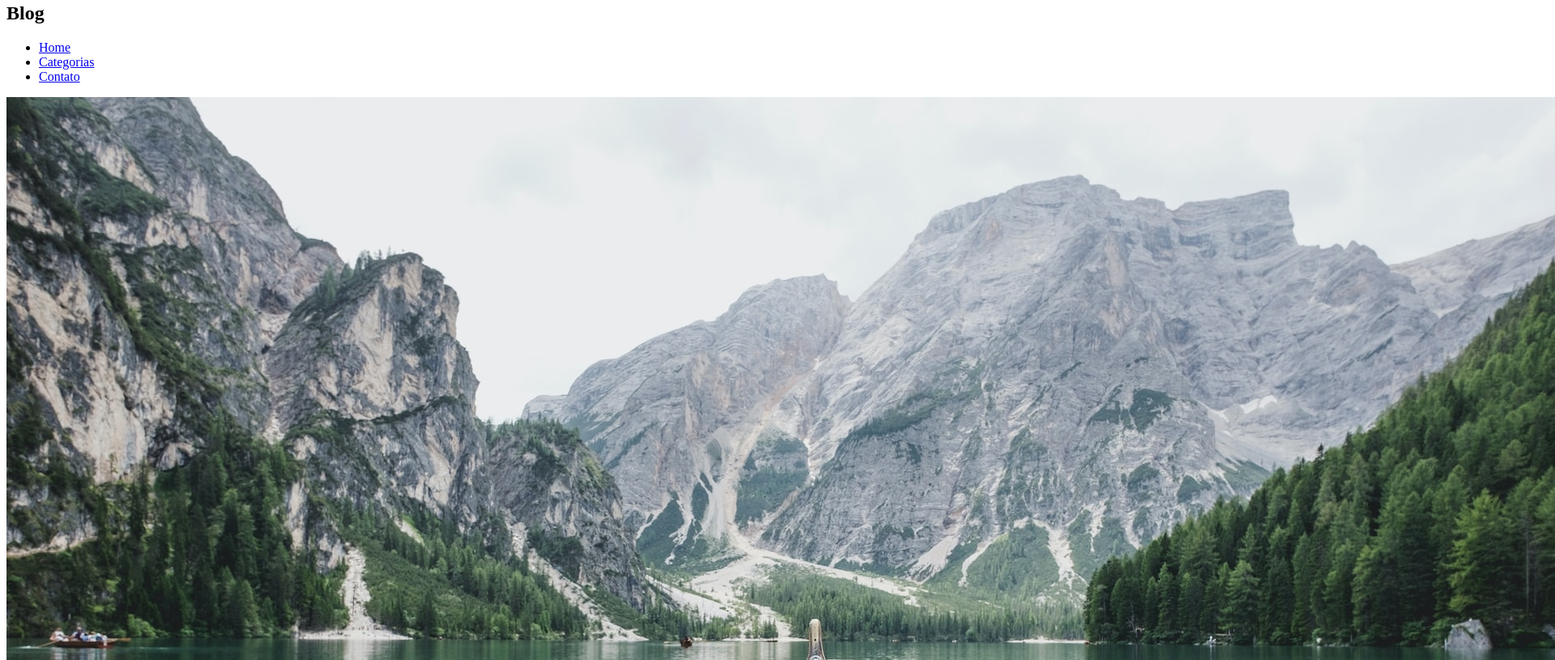
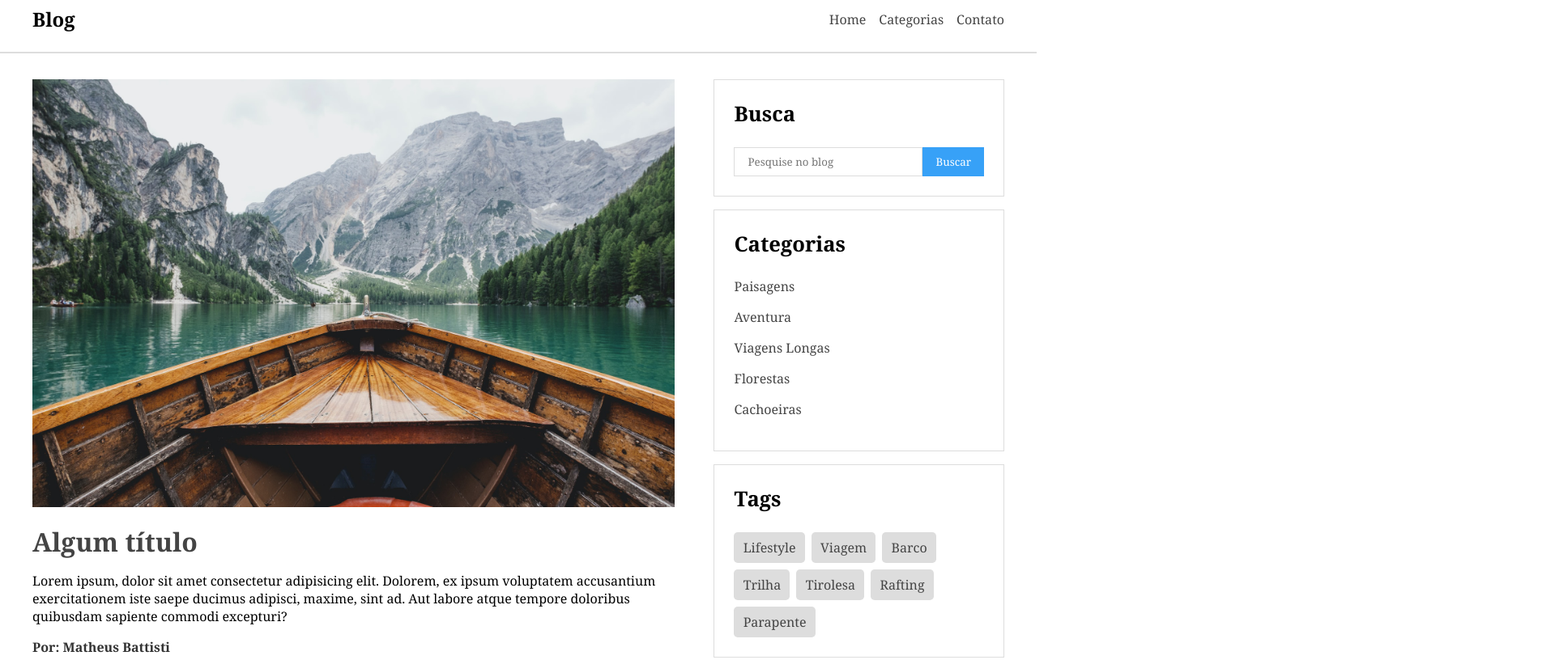
Before and after one commit to RaquelGui/blog-semantico, a plain HTML site: page index.html in a window 1280 px wide. Shown: the part 17-833 px from the top of the page at 81% size, 1920 px wide, since content can reach past the window. Drawn offline with Linux system fonts and the light colour scheme.

Commit message:
update-CSS

```diff
--- a/css/style.css
+++ b/css/style.css
@@ -0,0 +1,146 @@
+* {
+    padding: 0;
+    margin: 0;
+    font-family: Georgia, 'Times New Roman', Times, serif;
+}
+
+ul {
+    list-style: none;
+}
+
+a {
+    text-decoration: none;
+    color: #444;
+    transition: 0.4s;
+}
+
+a :hover {
+    color: #37a1f7;
+}
+
+/* Navbar */
+#navbar {
+    padding: 1.5rem 2.5rem;
+    border-bottom: 2px solid #ddd;
+}
+
+#navbar-inner {
+    display: flex;
+    justify-content: space-between;
+    align-items: center;
+    max-width: 1200px;
+    margin: 0 auto;
+}
+
+#nav-links {
+    display: flex;
+    gap: 1rem;
+}
+
+/* Conteúdo principal */
+.container {
+    display: flex;
+    gap: 3rem;
+    padding: 2rem 2.5rem;
+    max-width: 1200px;
+    margin: 0 auto;
+}
+
+#posts-container {
+    flex: 3 1 0;
+}
+
+.post {
+    margin-bottom: 2.5rem;
+}
+
+.post img {
+    width: 100%;
+    margin-bottom: 1rem;
+}
+
+.title,
+.description,
+.author {
+    margin-bottom: 1rem;
+}
+
+.title {
+    font-size: 2rem;
+}
+
+.author {
+    color: #333;
+    font-weight: bold;
+}
+
+/* Side bar */
+#sidebar {
+    flex: 1 1 0;
+}
+
+#search-bar,
+#categories,
+#tags {
+    padding: 1.5rem;
+    border: 1px solid #ddd;
+    margin-bottom: 1rem;
+}
+
+#search-bar h4,
+#categories h4,
+#tags h4 {
+    margin-bottom: 1.5rem;
+    font-size: 1.6rem;
+}
+
+#search-bar form {
+    display: flex;
+}
+
+#search-bar input {
+    padding: 0.5rem 1rem;
+    border: 1px solid #ddd;
+}
+
+#search-bar input[type="submit"] {
+    cursor: pointer;
+    background-color: #37a1f7;
+    color: #fff;
+    border: none;
+}
+
+#categories li {
+    margin-bottom: 1rem;
+}
+
+#tags-container {
+    display: flex;
+    flex-wrap: wrap;
+    gap: 0.5rem;
+}
+
+#tags-container a {
+    background-color: #ddd;
+    padding: 0.5rem 0.7rem;
+    border-radius: 0.3rem;
+}
+
+/* Footer */
+#footer {
+    border-top: 2px solid #ddd;
+    padding: 3rem;
+    text-align: center;
+}
+
+#footer h2,
+#footer p {
+    margin-bottom: 1rem;
+}
+
+/* responsivo */
+@media(max-width: 450px) {
+    .container{
+        flex-wrap: wrap;
+    }
+}
--- a/index.html
+++ b/index.html
@@ -25,18 +25,21 @@
                 <img src="img/f1.jpg" alt="Passeio de barco">
                 <h3 class="title"><a href="#">Algum título</a></h3>
                 <p class="description">Lorem ipsum, dolor sit amet consectetur adipisicing elit. Dolorem, ex ipsum voluptatem accusantium exercitationem iste saepe ducimus adipisci, maxime, sint ad. Aut labore atque tempore doloribus quibusdam sapiente commodi excepturi?</p>
+                <p class="author">Por: Matheus Battisti</p>
                 <a href="#">Ler mais</a>
             </article>
             <article class="post">
                 <img src="img/f2.jpg" alt="Cachoeira">
                 <h3 class="title"><a href="#">Algum título</a></h3>
                 <p class="description">Lorem ipsum, dolor sit amet consectetur adipisicing elit. Dolorem, ex ipsum voluptatem accusantium exercitationem iste saepe ducimus adipisci, maxime, sint ad. Aut labore atque tempore doloribus quibusdam sapiente commodi excepturi?</p>
+                <p class="author">Por: Matheus Battisti</p>
                 <a href="#">Ler mais</a>
             </article>
             <article class="post">
                 <img src="img/f3.jpg" alt="Balões">
                 <h3 class="title"><a href="#">Mais um blog post</a></h3>
                 <p class="description">Lorem ipsum, dolor sit amet consectetur adipisicing elit. Dolorem, ex ipsum voluptatem accusantium exercitationem iste saepe ducimus adipisci, maxime, sint ad. Aut labore atque tempore doloribus quibusdam sapiente commodi excepturi?</p>
+                <p class="author">Por: Matheus Battisti</p>
                 <a href="#">Ler mais</a>
             </article>
         </main>
```
